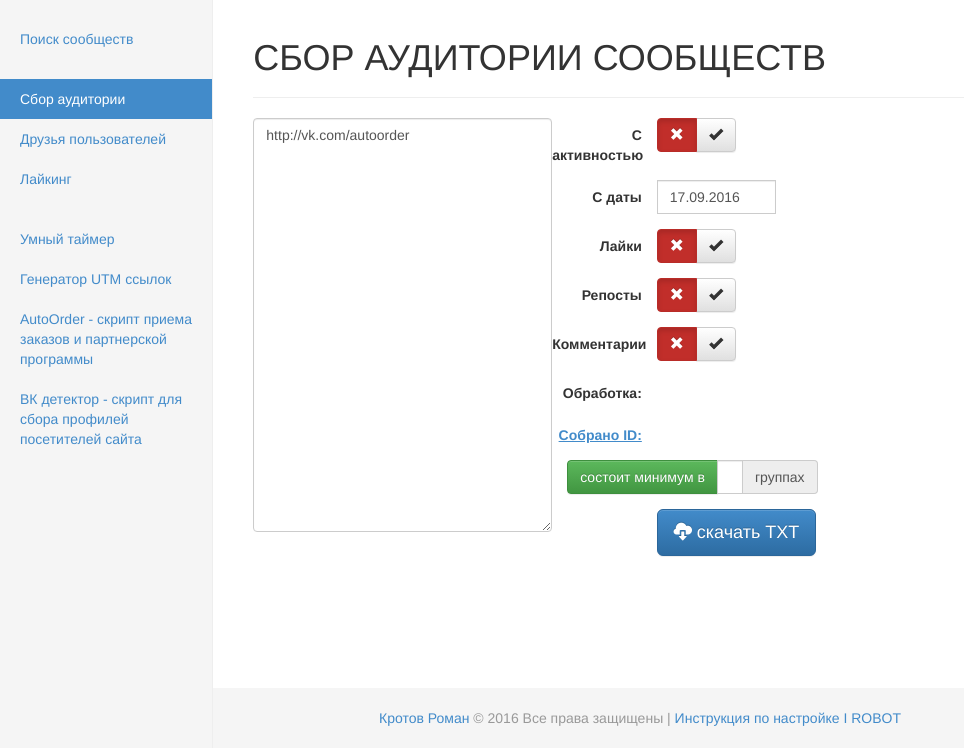
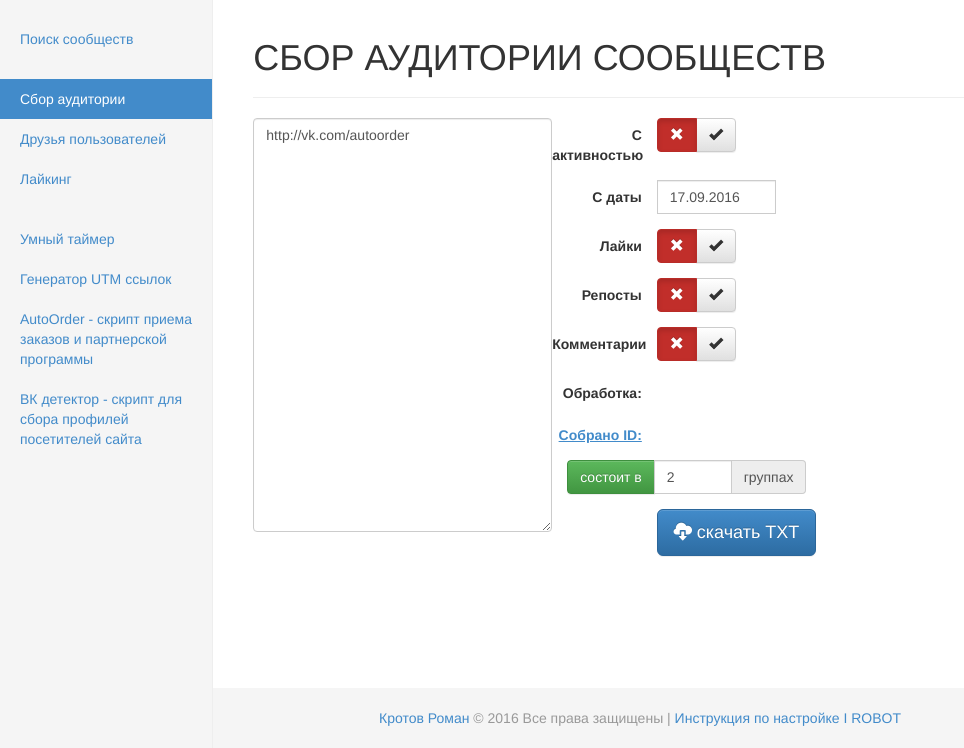
Before and after one commit to KrotovRoman/irobot, a PHP site: page / in a window 1280 px wide. Shown: the part 52-800 px from the top of the page, without its empty margins (0-964 px from the left). Run offline with PHP 8.4, Linux system fonts and the light colour scheme; data that the repository does not hold is empty; some libraries are stand-ins or nearby versions.

Commit message:
мелкие баги

```diff
--- a/index.php
+++ b/index.php
@@ -25,7 +25,7 @@
 
     <!-- Optional theme -->
     <link rel="stylesheet" href="css/bootstrap-theme.min.css">
-	<link href="<?php echo 'http://'.$_SERVER['HTTP_HOST'];?>js/jquery-ui.min.css" rel="stylesheet">
+	<link href="<?php echo 'http://'.$_SERVER['HTTP_HOST'];?>/js/jquery-ui.min.css" rel="stylesheet">
 
     <!-- Custom styles for this template -->
     <link href="<?php echo 'http://'.$_SERVER['HTTP_HOST'];?>/css/sticky-footer.css" rel="stylesheet">
--- a/pages/main.php
+++ b/pages/main.php
@@ -89,7 +89,7 @@
       <label class="col-sm-1 control-label"> </label>
       <div class='input-group col-md-8'>
        <span class='input-group-btn'>
-       <button id='onlyingroup' class="btn btn-success">состоит минимум в</button>
+       <button id='onlyingroup' class="btn btn-success">состоит в</button>
        </span>
       <input
       data-container='body'
```
Also changed, not shown: README.md.
